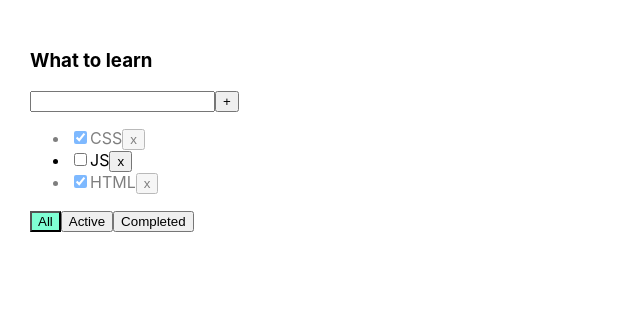
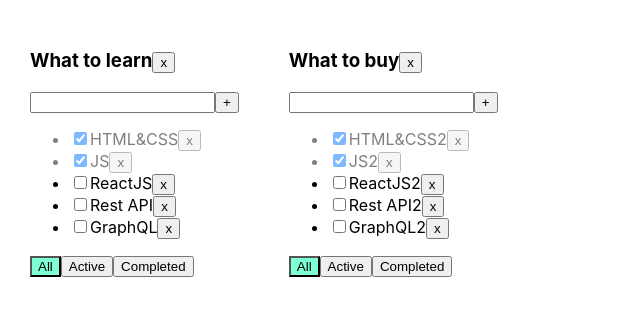
Before and after one commit to Arturp1994/it-incubator-todolist, a React (Create React App) app: page / in a window 1280 px wide. Shown: the top 316 px of the page, without its empty margins (0-640 px from the left). Built offline with nearby package versions, Linux system fonts and the light colour scheme.

Commit message:
Todo list Dim 5

```diff
--- a/src/App.css
+++ b/src/App.css
@@ -12,13 +12,13 @@
 }
 
 .error-message {
-  color: red
+  color: red;
 }
 
 .active-filter {
   background-color: aquamarine;
 }
 
-.is_Done {
+.is-done {
   opacity: 0.5;
 }
--- a/src/App.tsx
+++ b/src/App.tsx
@@ -1,62 +1,98 @@
 import React, {useState} from 'react';
 import './App.css';
-import Todolist, {TaskType} from "./Todolist";
+import {Todolist} from './Todolist';
 import {v1} from "uuid";
 
-
-export type FilterValuesType = 'all' | 'completed' | 'active'
+export type todolistsType = {
+    id: string
+    title: string
+    filter: FilterValuesType
+}
+export type FilterValuesType = "all" | "active" | "completed";
 
 function App() {
 
+    let todolistID1 = v1();
+    let todolistID2 = v1();
 
-    let [tasks, setTasks] = useState<Array<TaskType>>([
-        {id: v1(), title: 'CSS', isDone: true},
-        {id: v1(), title: 'JS', isDone: false},
-        {id: v1(), title: 'HTML', isDone: true}
+    let [todolists, setTodolists] = useState<Array<todolistsType>>([
+        {id: todolistID1, title: 'What to learn', filter: 'all'},
+        {id: todolistID2, title: 'What to buy', filter: 'all'},
     ])
 
-    let [filter, setFilter] = useState<FilterValuesType>('all')
+    let [tasks, setTasks] = useState({
+        [todolistID1]: [
+            {id: v1(), title: "HTML&CSS", isDone: true},
+            {id: v1(), title: "JS", isDone: true},
+            {id: v1(), title: "ReactJS", isDone: false},
+            {id: v1(), title: "Rest API", isDone: false},
+            {id: v1(), title: "GraphQL", isDone: false},
+        ],
+        [todolistID2]: [
+            {id: v1(), title: "HTML&CSS2", isDone: true},
+            {id: v1(), title: "JS2", isDone: true},
+            {id: v1(), title: "ReactJS2", isDone: false},
+            {id: v1(), title: "Rest API2", isDone: false},
+            {id: v1(), title: "GraphQL2", isDone: false},
+        ]
+    });
 
-    function removeTask(id: string) {
-        let filterTasks = tasks.filter(t => t.id !== id);
-        setTasks(filterTasks)
+    function removeTodolist (todolistID: string){
+        let filterTodolist = todolists.filter(tl=>tl.id !== todolistID)
+        setTodolists(filterTodolist)
+        delete tasks[todolistID]
+        setTasks({...tasks})
     }
 
-    function addTask(title: string) {
-        let newTask = {id: v1(), title: title, isDone: false};
-        let newTasks = [newTask, ...tasks]
-        setTasks(newTasks)
+    function removeTask(todolistID: string, id: string) {
+        setTasks({...tasks,[todolistID]:tasks[todolistID].filter(t => t.id != id)})
+        // let filteredTasks = tasks.filter(t => t.id != id);
+        // setTasks(filteredTasks);
     }
 
-    function changeFilter(value: FilterValuesType) {
-        setFilter(value)
+    function addTask(todolistID: string, title: string) {
+        let newTask = {id: v1(), title: title, isDone: false};
+        setTasks({...tasks, [todolistID]:[newTask,...tasks[todolistID]]})
+
     }
 
-    function changeStatus(taskID:string, isDone: boolean) {
-        let task = tasks.find(t => t.id === taskID)
-        if (task) {
-            task.isDone = isDone
-        }
-        setTasks([...tasks])
+    function changeStatus(todolistID: string, taskId: string, isDone: boolean) {
+        setTasks({...tasks, [todolistID]:tasks[todolistID].map(m=>m.id===taskId ? {...m, isDone:isDone}: m)})
+
     }
 
-    let taskForTodolist = tasks;
-    if (filter === 'completed') {
-        taskForTodolist = tasks.filter(t => t.isDone === true);
+
+    function changeFilter(todolistID: string, value: FilterValuesType) {
+        setTodolists(todolists.map(filtered=>filtered.id===todolistID ? {...filtered, filter: value} : filtered))
     }
-    if (filter === 'active') {
-        taskForTodolist = tasks.filter(t => t.isDone === false);
-    }
+
 
     return (
         <div className="App">
-            <Todolist title={'What to learn'}
-                      tasks={taskForTodolist}
-                      removeTask={removeTask}
-                      changeFilter={changeFilter}
-                      addTask={addTask}
-                      changeTaskStatus={changeStatus}
-                      filter={filter}/>
+            {todolists.map((t) => {
+                let tasksForTodolist = tasks[t.id];
+                if (t.filter === "active") {
+                    tasksForTodolist = tasks[t.id].filter(t => t.isDone === false);
+                }
+                if (t.filter === "completed") {
+                    tasksForTodolist = tasks[t.id].filter(t => t.isDone === true);
+                }
+                return (
+                    <Todolist
+                        key={t.id}
+                        todolistID={t.id}
+                        title={t.title}
+                        tasks={tasksForTodolist}
+                        removeTask={removeTask}
+                        changeFilter={changeFilter}
+                        addTask={addTask}
+                        changeTaskStatus={changeStatus}
+                        filter={t.filter}
+                        removeTodolist={removeTodolist}
+                    />
+                )
+            })}
+
         </div>
     );
 }
--- a/src/Todolist.tsx
+++ b/src/Todolist.tsx
@@ -1,92 +1,92 @@
 import React, {ChangeEvent, KeyboardEvent, useState} from 'react';
-import './App.css';
-import {FilterValuesType} from "./App";
+import {FilterValuesType} from './App';
 
-type PropsType = {
-    title: string
-    tasks: Array<TaskType>
-    removeTask: (id: string) => void
-    changeFilter: (value: FilterValuesType) => void
-    addTask: (title: string) => void
-    changeTaskStatus: (taskID: string, isDone: boolean) => void
-    filter:FilterValuesType
-}
-
-export type TaskType = {
+type TaskType = {
     id: string
     title: string
     isDone: boolean
 }
 
-function Todolist(props: PropsType) {
+type PropsType = {
+    title: string
+    tasks: Array<TaskType>
+    removeTask: (taskId: string, todolistID: string) => void
+    changeFilter: (todolistID: string, value: FilterValuesType) => void
+    addTask: (todolistID: string, title: string) => void
+    changeTaskStatus: (todolistID: string, taskId: string, isDone: boolean) => void
+    filter: FilterValuesType
+    todolistID: string
+    removeTodolist:(todolistID: string)=>void
+}
 
-    const taskJSX = props.tasks.map((t) => <li key={t.id} className={t.isDone ? 'is_Done': ''}>
+export function Todolist(props: PropsType) {
 
-        <input
-            onChange={(e) => {
-                props.changeTaskStatus(t.id, e.currentTarget.checked)
-            }}
-            type="checkbox"
-            checked={t.isDone}/>
-        <span>{t.title}</span>
-        <button onClick={() => {
-            props.removeTask(t.id)
-        }}>x
-        </button>
-    </li>)
+    let [title, setTitle] = useState("")
+    let [error, setError] = useState<string | null>(null)
 
-
-    const [newTaskTitle, setNewTaskTitle] = useState('')
-    const [error, setError] = useState('')
-
-    const onNewTitleChangeHandler = (e: ChangeEvent<HTMLInputElement>) => {
-        setNewTaskTitle(e.currentTarget.value)
-    }
-    const onKeyPressHandler = (e: KeyboardEvent<HTMLInputElement>) => {
-        setError('')
-        if (e.charCode === 13) {
-            props.addTask(newTaskTitle);
-            setNewTaskTitle('')
-        }
-    }
     const addTask = () => {
-        if (newTaskTitle.trim() !== '') {
-            props.addTask(newTaskTitle.trim());
-            setNewTaskTitle('');
+        if (title.trim() !== "") {
+            props.addTask(props.todolistID, title.trim());
+            setTitle("");
         } else {
-            setError('Title is required')
+            setError("Title is required");
         }
     }
 
-    const onAllClickHandler = (filter: FilterValuesType) => {
-        return () => {
-            props.changeFilter(filter)
+    const onChangeHandler = (e: ChangeEvent<HTMLInputElement>) => {
+        setTitle(e.currentTarget.value)
+    }
+
+    const onKeyPressHandler = (e: KeyboardEvent<HTMLInputElement>) => {
+        setError(null);
+        if (e.charCode === 13) {
+            addTask();
         }
     }
 
-    return (
+    const onAllClickHandler = () => props.changeFilter(props.todolistID, "all");
+    const onActiveClickHandler = () => props.changeFilter(props.todolistID,"active");
+    const onCompletedClickHandler = () => props.changeFilter(props.todolistID,"completed");
+    const removeTodolist = ()=>{
+    props.removeTodolist(props.todolistID)
+}
+
+    return <div>
+        <h3>{props.title}<button onClick={removeTodolist}>x</button></h3>
         <div>
-            <div>
-                <h3>{props.title}</h3>
-                <div>
-                    <input value={newTaskTitle}
-                           onChange={onNewTitleChangeHandler}
+            <input value={title}
+                   onChange={onChangeHandler}
                    onKeyPress={onKeyPressHandler}
-                           className={error ? 'error': ''}/>
+                   className={error ? "error" : ""}
+            />
             <button onClick={addTask}>+</button>
-                    { error && <div className='error-message'>{error}</div>}
+            {error && <div className="error-message">{error}</div>}
         </div>
         <ul>
-                    {taskJSX}
+            {
+                props.tasks.map(t => {
+                    const onClickHandler = () => props.removeTask(props.todolistID, t.id)
+                    const onChangeHandler = (e: ChangeEvent<HTMLInputElement>) => {
+                        props.changeTaskStatus(props.todolistID,t.id, e.currentTarget.checked);
+                    }
+
+                    return <li key={t.id} className={t.isDone ? "is-done" : ""}>
+                        <input type="checkbox"
+                               onChange={onChangeHandler}
+                               checked={t.isDone}/>
+                        <span>{t.title}</span>
+                        <button onClick={onClickHandler}>x</button>
+                    </li>
+                })
+            }
         </ul>
         <div>
-                    <button className={props.filter === 'all' ? 'active-filter': ''} onClick={onAllClickHandler('all')}>All</button>
-                    <button className={props.filter === 'active' ? 'active-filter': ''} onClick={onAllClickHandler('active')}>Active</button>
-                    <button className={props.filter === 'completed' ? 'active-filter': ''} onClick={onAllClickHandler('completed')}>Completed</button>
+            <button className={props.filter === 'all' ? "active-filter" : ""}
+                    onClick={onAllClickHandler}>All</button>
+            <button className={props.filter === 'active' ? "active-filter" : ""}
+                onClick={onActiveClickHandler}>Active</button>
+            <button className={props.filter === 'completed' ? "active-filter" : ""}
+                onClick={onCompletedClickHandler}>Completed</button>
         </div>
     </div>
-        </div>
-    );
 }
-
-export default Todolist;
```
Lines whose indentation alone changed are shown as unchanged.
